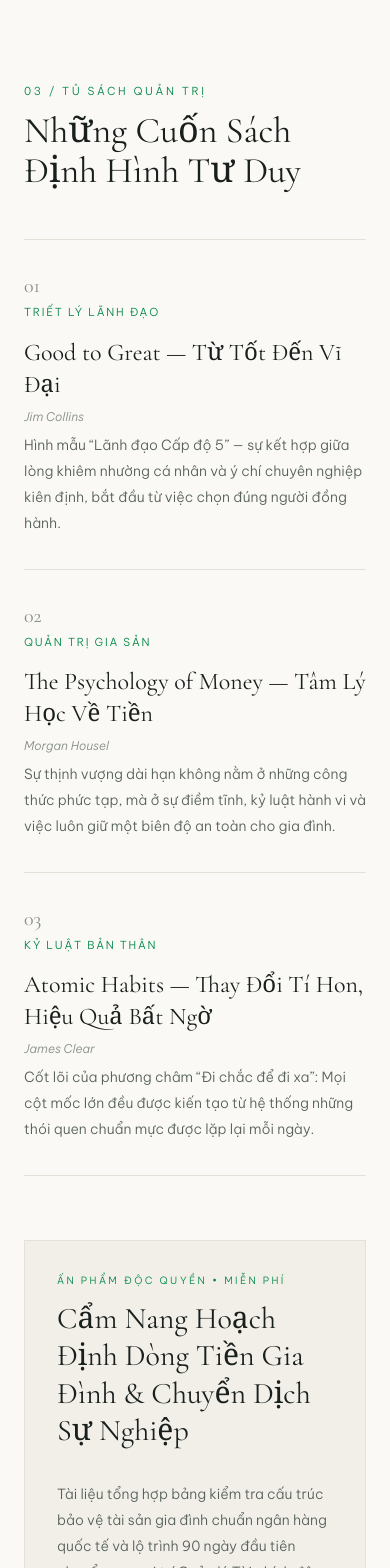
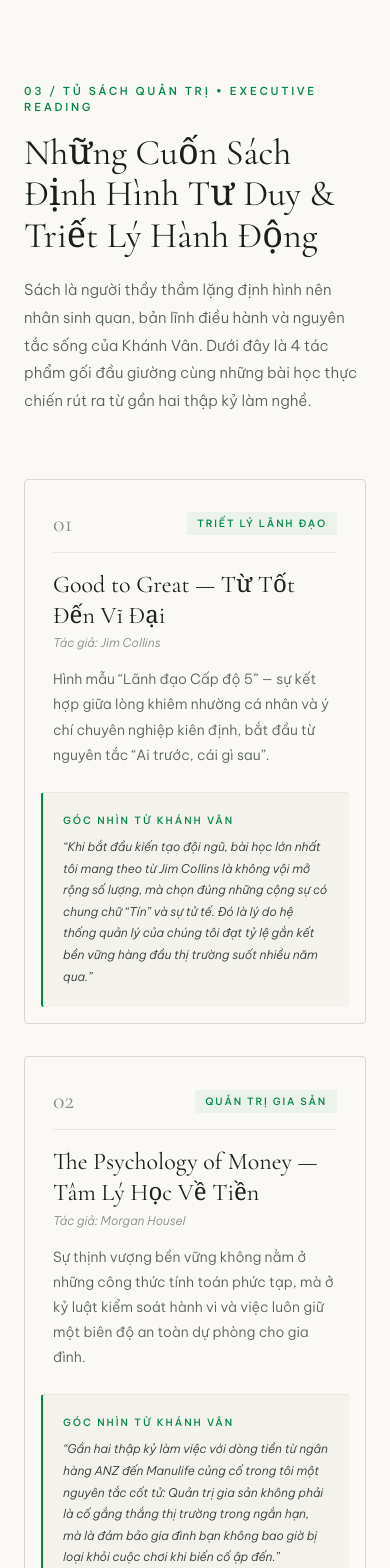
Before and after one commit to buivandoueh1994/khanhvanfinance, a React (Vite) app: page / in a window 390 px wide. Shown: the part 8380-9948 px from the top of the page. Built offline with nearby package versions, Linux system fonts and the light colour scheme.

Commit message:
feat: enhance 3 strategic collaboration pillars and add personal reflections to book club while removing lead magnet box

```diff
--- a/src/App.tsx
+++ b/src/App.tsx
@@ -343,27 +343,47 @@
   },
 ];
 
-const BOOKS = [
+interface BookItem {
+  num: string;
+  title: string;
+  author: string;
+  theme: string;
+  note: string;
+  reflection: string;
+}
+
+const BOOKS: BookItem[] = [
   {
     num: '01',
     title: 'Good to Great — Từ Tốt Đến Vĩ Đại',
     author: 'Jim Collins',
     theme: 'Triết lý Lãnh đạo',
-    note: 'Hình mẫu “Lãnh đạo Cấp độ 5” — sự kết hợp giữa lòng khiêm nhường cá nhân và ý chí chuyên nghiệp kiên định, bắt đầu từ việc chọn đúng người đồng hành.',
+    note: 'Hình mẫu “Lãnh đạo Cấp độ 5” — sự kết hợp giữa lòng khiêm nhường cá nhân và ý chí chuyên nghiệp kiên định, bắt đầu từ nguyên tắc “Ai trước, cái gì sau”.',
+    reflection: 'Khi bắt đầu kiến tạo đội ngũ, bài học lớn nhất tôi mang theo từ Jim Collins là không vội mở rộng số lượng, mà chọn đúng những cộng sự có chung chữ “Tín” và sự tử tế. Đó là lý do hệ thống quản lý của chúng tôi đạt tỷ lệ gắn kết bền vững hàng đầu thị trường suốt nhiều năm qua.',
   },
   {
     num: '02',
     title: 'The Psychology of Money — Tâm Lý Học Về Tiền',
     author: 'Morgan Housel',
     theme: 'Quản trị Gia sản',
-    note: 'Sự thịnh vượng dài hạn không nằm ở những công thức phức tạp, mà ở sự điềm tĩnh, kỷ luật hành vi và việc luôn giữ một biên độ an toàn cho gia đình.',
+    note: 'Sự thịnh vượng bền vững không nằm ở những công thức tính toán phức tạp, mà ở kỷ luật kiểm soát hành vi và việc luôn giữ một biên độ an toàn dự phòng cho gia đình.',
+    reflection: 'Gần hai thập kỷ làm việc với dòng tiền từ ngân hàng ANZ đến Manulife củng cố trong tôi một nguyên tắc cốt tử: Quản trị gia sản không phải là cố gắng thắng thị trường trong ngắn hạn, mà là đảm bảo gia đình bạn không bao giờ bị loại khỏi cuộc chơi khi biến cố ập đến.',
   },
   {
     num: '03',
     title: 'Atomic Habits — Thay Đổi Tí Hon, Hiệu Quả Bất Ngờ',
     author: 'James Clear',
-    theme: 'Kỷ luật Bản thân',
-    note: 'Cốt lõi của phương châm “Đi chắc để đi xa”: Mọi cột mốc lớn đều được kiến tạo từ hệ thống những thói quen chuẩn mực được lặp lại mỗi ngày.',
+    theme: 'Kỷ luật Thói quen',
+    note: 'Cốt lõi của phương châm “Đi chắc để đi xa”: Mọi thành quả lớn đều bắt nguồn từ một hệ thống các thói quen chuẩn mực được kiên trì lặp lại mỗi ngày.',
+    reflection: 'Ba tháng đầu tiên chuyển sang làm Sales không có nổi một hợp đồng không làm tôi nản lòng, bởi tôi tin vào sức mạnh của sự tích lũy: mỗi ngày kết nối chân thành, mỗi tuần kỷ luật rèn luyện thể lực. Thành quả Top 1 toàn quốc chỉ là kết quả tất yếu của những mắt xích nhỏ được làm chỉn chu mỗi ngày.',
+  },
+  {
+    num: '04',
+    title: 'Servant Leadership — Phụng Sự Để Dẫn Đầu',
+    author: 'Robert K. Greenleaf',
+    theme: 'Tâm thức Phụng sự',
+    note: 'Lãnh đạo đích thực không bắt đầu bằng mong muốn quyền lực, mà bắt nguồn từ khát khao tự nhiên muốn được chăm sóc, nâng đỡ và phụng sự người khác.',
+    reflection: 'Người thủ lĩnh không đứng trên đỉnh tháp để ra lệnh, mà là người sẵn sàng đồng hành ở tuyến đầu cùng cộng sự. Sự trưởng thành của 64 nhà quản lý F1 hôm nay chính là minh chứng: bạn chỉ thực sự dẫn đầu khi giúp những người tin tưởng đi cùng bạn chạm tới thành công của riêng họ.',
   },
 ];
 
@@ -437,9 +457,6 @@
   const [selectedCategory, setSelectedCategory] = useState<string>('Tất cả');
   const [activeArticle, setActiveArticle] = useState<Article | null>(null);
   const [lightbox, setLightbox] = useState<LightboxImage | null>(null);
-
-  const [leadEmail, setLeadEmail] = useState('');
-  const [leadSent, setLeadSent] = useState(false);
 
   const [formData, setFormData] = useState({
     fullName: '',
@@ -1117,96 +1134,60 @@
         </div>
       </section>
 
-      {/* 6. TỦ SÁCH QUẢN TRỊ & ẤN PHẨM CẨM NANG (BOOK CLUB & EDITORIAL LEAD MAGNET) */}
+      {/* 6. TỦ SÁCH QUẢN TRỊ & GÓC NHÌN ĐỒNG HÀNH (CURATED EXECUTIVE READING & PERSONAL REFLECTIONS) */}
       <section id="tu-sach" className="py-28 lg:py-36 border-b border-[#E4E1D8]">
         <div className="max-w-[1280px] mx-auto px-6 sm:px-10">
-          <div className="grid grid-cols-1 lg:grid-cols-12 gap-16 lg:gap-20 items-start">
-            {/* Left 7 Cols: Book Club */}
-            <div className="lg:col-span-7 space-y-12">
+          <div className="max-w-3xl mb-16 sm:mb-20 space-y-4">
+            <span className="text-[11px] uppercase tracking-[0.24em] text-[#008746] font-medium block">
+              03 / TỦ SÁCH QUẢN TRỊ &bull; EXECUTIVE READING
+            </span>
+            <h2 className="font-serif text-4xl sm:text-5xl font-normal text-[#181F1C] leading-[1.15]">
+              Những Cuốn Sách Định Hình Tư Duy &amp; Triết Lý Hành Động
+            </h2>
+            <p className="text-[15px] sm:text-base text-[#56605B] font-light leading-[1.85] pt-1">
+              Sách là người thầy thầm lặng định hình nên nhân sinh quan, bản lĩnh điều hành và nguyên tắc sống của Khánh Vân. Dưới đây là 4 tác phẩm gối đầu giường cùng những bài học thực chiến rút ra từ gần hai thập kỷ làm nghề.
+            </p>
+          </div>
+
+          <div className="grid grid-cols-1 md:grid-cols-2 gap-8 sm:gap-10">
+            {BOOKS.map((book) => (
+              <div
+                key={book.num}
+                className="bg-[#FAF9F5] p-7 sm:p-9 border border-[#DCD8CE] rounded-[4px] flex flex-col justify-between hover:border-[#0A3622]/40 transition-all duration-300 hover:shadow-[0_12px_32px_-15px_rgba(10,54,34,0.08)] group"
+              >
+                <div className="space-y-4">
+                  <div className="flex items-center justify-between pb-3 border-b border-[#EAE7DF]">
+                    <span className="font-serif text-2xl text-[#858E89] group-hover:text-[#008746] transition-colors">
+                      {book.num}
+                    </span>
+                    <span className="text-[10px] sm:text-[11px] uppercase tracking-[0.18em] text-[#008746] font-medium px-2.5 py-1 bg-[#008746]/[0.06] rounded-[2px]">
+                      {book.theme}
+                    </span>
+                  </div>
+
                   <div>
-                <span className="text-[11px] uppercase tracking-[0.24em] text-[#008746] block mb-3">
-                  03 / TỦ SÁCH QUẢN TRỊ
-                </span>
-                <h2 className="font-serif text-4xl sm:text-[44px] font-normal text-[#181F1C]">
-                  Những Cuốn Sách Định Hình Tư Duy
-                </h2>
-              </div>
-
-              <div className="divide-y divide-[#E4E1D8] border-t border-b border-[#E4E1D8]">
-                {BOOKS.map((book) => (
-                  <div key={book.num} className="py-8 grid grid-cols-1 sm:grid-cols-12 gap-4">
-                    <div className="sm:col-span-3">
-                      <span className="font-serif text-xl text-[#858E89] block">{book.num}</span>
-                      <span className="text-[11px] uppercase tracking-[0.16em] text-[#008746] mt-1 block">
-                        {book.theme}
-                      </span>
-                    </div>
-                    <div className="sm:col-span-9 space-y-2">
-                      <div className="flex flex-wrap items-baseline justify-between gap-2">
-                        <h3 className="font-serif text-2xl font-normal text-[#181F1C]">
+                    <h3 className="font-serif text-2xl sm:text-[26px] font-normal text-[#181F1C] leading-[1.3] group-hover:text-[#0A3622] transition-colors">
                       {book.title}
                     </h3>
-                        <span className="text-xs text-[#858E89] italic">{book.author}</span>
-                      </div>
-                      <p className="text-sm text-[#56605B] font-light leading-[1.85]">
+                    <p className="text-xs text-[#858E89] italic mt-1 font-light">Tác giả: {book.author}</p>
+                  </div>
+
+                  <p className="text-sm text-[#56605B] font-light leading-[1.8]">
                     {book.note}
                   </p>
                 </div>
+
+                {/* Personal Reflection Quote Box */}
+                <div className="mt-6 pt-5 border-t border-[#EAE7DF] bg-[#F2EFE9]/70 -mx-3 -mb-3 p-5 sm:p-6 rounded-[3px] border-l-2 border-l-[#008746]">
+                  <span className="text-[10px] uppercase tracking-[0.2em] text-[#008746] font-medium block mb-2">
+                    GÓC NHÌN TỪ KHÁNH VÂN
+                  </span>
+                  <p className="text-xs sm:text-[13px] text-[#2F3833] font-light italic leading-[1.8]">
+                    “{book.reflection}”
+                  </p>
+                </div>
               </div>
             ))}
-              </div>
-            </div>
-
-            {/* Right 5 Cols: Understated Architectural Lead Magnet */}
-            <div className="lg:col-span-5 lg:mt-16 bg-[#F2EFE9] p-8 sm:p-12 border border-[#E4E1D8] space-y-8">
-              <div className="space-y-3">
-                <span className="text-[10px] uppercase tracking-[0.24em] text-[#008746] block">
-                  ẤN PHẨM ĐỘC QUYỀN &bull; MIỄN PHÍ
-                </span>
-                <h3 className="font-serif text-3xl font-normal text-[#181F1C] leading-[1.25]">
-                  Cẩm Nang Hoạch Định Dòng Tiền Gia Đình &amp; Chuyển Dịch Sự Nghiệp
-                </h3>
-              </div>
-
-              <p className="text-sm text-[#56605B] font-light leading-[1.85]">
-                Tài liệu tổng hợp bảng kiểm tra cấu trúc bảo vệ tài sản gia đình chuẩn ngân hàng quốc tế và lộ trình 90 ngày đầu tiên chuyển sang vị trí Quản lý Tài chính độc lập.
-              </p>
-
-              <div className="space-y-3 border-t border-[#DCD8CE] pt-6 text-xs text-[#3B443F] font-light">
-                <p>I. Năm tầng tháp bảo toàn dòng tiền và quỹ học vấn cho con cái.</p>
-                <p>II. Lộ trình chuyển dịch sự nghiệp dành cho cựu Banker &amp; Quản lý.</p>
-              </div>
-
-              {leadSent ? (
-                <div className="pt-4 border-t border-[#008746]/40 text-sm text-[#0A3622]">
-                  Cảm ơn bạn. Ấn phẩm PDF đã được ghi nhận gửi tới địa chỉ{' '}
-                  <span className="underline">{leadEmail}</span>.
-                </div>
-              ) : (
-                <form
-                  onSubmit={(e) => {
-                    e.preventDefault();
-                    if (leadEmail.trim()) setLeadSent(true);
-                  }}
-                  className="space-y-6 pt-2"
-                >
-                  <input
-                    type="email"
-                    required
-                    placeholder="Địa chỉ Email nhận tài liệu..."
-                    value={leadEmail}
-                    onChange={(e) => setLeadEmail(e.target.value)}
-                    className="editorial-input"
-                  />
-                  <button
-                    type="submit"
-                    className="w-full py-4 bg-[#0A3622] hover:bg-[#008746] text-white text-[11px] uppercase tracking-[0.22em] transition-colors"
-                  >
-                    Nhận ấn phẩm qua Email
-                  </button>
-                </form>
-              )}
-            </div>
           </div>
         </div>
       </section>
@@ -1361,29 +1342,60 @@
       {/* 8. ĐỒNG HÀNH & PHÁT TRIỂN ĐỘI NGŨ (WORK WITH ME + MENTORSHIP GALLERY + CONCIERGE FORM) */}
       <section id="dong-hanh" className="py-28 lg:py-36">
         <div className="max-w-[1280px] mx-auto px-6 sm:px-10">
-          <div className="max-w-4xl mb-20 space-y-4">
-            <span className="text-[11px] uppercase tracking-[0.24em] text-[#008746] block">
-              05 / HỢP TÁC &amp; ĐỒNG HÀNH
+          <div className="max-w-4xl mb-16 sm:mb-20 space-y-4">
+            <span className="text-[11px] uppercase tracking-[0.24em] text-[#008746] font-medium block">
+              05 / HỢP TÁC &amp; ĐỒNG HÀNH &bull; WORK WITH ME
             </span>
             <h2 className="font-serif text-4xl sm:text-[46px] font-normal text-[#181F1C] leading-[1.15]">
-              Ba Phương Thức Kết Nối Cùng Khánh Vân
+              Ba Trục Hợp Tác Chiến Lược Cùng Khánh Vân
             </h2>
-          </div>
-
-          {/* 3 Architectural Hairline Columns */}
-          <div className="grid grid-cols-1 lg:grid-cols-3 border-t border-b border-[#DCD8CE] divide-y lg:divide-y-0 lg:divide-x divide-[#DCD8CE] mb-28">
-            <div className="py-10 lg:pr-10 flex flex-col justify-between space-y-8">
-              <div className="space-y-4">
-                <span className="text-[11px] uppercase tracking-[0.2em] text-[#008746] block">
-                  I &bull; PRIVATE WEALTH ADVISORY
-                </span>
-                <h3 className="font-serif text-2xl sm:text-3xl font-normal text-[#181F1C]">
-                  Hoạch Định Tài Chính &amp; Bảo Vệ Gia Sản
+            <p className="text-[15px] sm:text-base text-[#56605B] font-light leading-[1.85] pt-1">
+              Dù bạn là chủ gia đình mong muốn thiết lập cơ chế chuyển giao tài sản an tâm, một chuyên viên quản lý tài chính khát khao bứt phá sự nghiệp, hay một tổ chức tìm kiếm diễn giả truyền cảm hứng — Khánh Vân luôn sẵn sàng đồng hành với sự chuẩn mực và tận tâm cao nhất.
+            </p>
+          </div>
+
+          {/* 3 Architectural Enhanced Cards */}
+          <div className="grid grid-cols-1 lg:grid-cols-3 gap-8 sm:gap-10 mb-28">
+            {/* Pillar I: Private Wealth Advisory */}
+            <div className="bg-[#FAF9F5] p-8 sm:p-9 border border-[#DCD8CE] rounded-[4px] flex flex-col justify-between hover:border-[#0A3622]/40 transition-all duration-300 hover:shadow-[0_12px_32px_-15px_rgba(10,54,34,0.1)] group">
+              <div className="space-y-6">
+                <div className="flex items-center justify-between pb-3 border-b border-[#EAE7DF]">
+                  <span className="text-[10px] sm:text-[11px] uppercase tracking-[0.22em] text-[#008746] font-medium">
+                    TRỤC I &bull; PRIVATE WEALTH
+                  </span>
+                  <span className="font-serif text-lg text-[#858E89]">01</span>
+                </div>
+
+                <div>
+                  <h3 className="font-serif text-2xl sm:text-[26px] font-normal text-[#181F1C] leading-[1.3] group-hover:text-[#0A3622] transition-colors">
+                    Hoạch Định Dòng Tiền &amp; Chuyển Giao Gia Sản
                   </h3>
+                  <span className="inline-block text-[11px] uppercase tracking-[0.16em] text-[#858E89] mt-2 font-medium">
+                    Phù hợp: Chủ doanh nghiệp &bull; Gia đình tài sản lớn &bull; C-Level
+                  </span>
+                </div>
+
                 <p className="text-sm text-[#56605B] font-light leading-[1.85]">
-                  Thiết kế cấu trúc bảo vệ dòng tiền trụ cột, quỹ học vấn cho con cái và kế hoạch hưu trí an nhàn theo chuẩn mực kiểm soát rủi ro của ngân hàng quốc tế.
-                </p>
-              </div>
+                  Thiết kế cơ chế tích lũy tài sản dài hạn đến 99 tuổi, bảo đảm đường đi pháp lý rõ ràng để gia sản được tiếp nối êm thấm giữa các thế hệ mà không đánh đổi bằng tranh chấp tình thân.
+                </p>
+
+                <div className="space-y-2.5 pt-4 border-t border-[#EAE7DF] text-xs text-[#2F3833] font-light">
+                  <div className="flex items-start gap-2">
+                    <span className="text-[#008746] font-bold">&bull;</span>
+                    <span>Lập trình sẵn quyền thừa kế hợp pháp qua hợp đồng tích lũy dài hạn.</span>
+                  </div>
+                  <div className="flex items-start gap-2">
+                    <span className="text-[#008746] font-bold">&bull;</span>
+                    <span>Tối ưu hóa cấu trúc phí và bảo toàn dòng tiền sinh lời lãi kép liên tục.</span>
+                  </div>
+                  <div className="flex items-start gap-2">
+                    <span className="text-[#008746] font-bold">&bull;</span>
+                    <span>Quỹ bảo vệ trụ cột và lộ trình học vấn quốc tế vững chắc cho con cái.</span>
+                  </div>
+                </div>
+              </div>
+
+              <div className="pt-8">
                 <a
                   href="#lien-he"
                   onClick={() =>
@@ -1392,25 +1404,54 @@
                       topic: 'Cố vấn Hoạch định Tài chính & Gia sản Gia đình',
                     })
                   }
-                className="inline-flex items-center gap-2 text-[11px] uppercase tracking-[0.2em] text-[#0A3622] hover:text-[#008746]"
+                  className="w-full inline-flex items-center justify-center gap-2 py-3.5 bg-[#0A3622] hover:bg-[#008746] text-[#FAF9F5] text-[11px] uppercase tracking-[0.2em] font-medium transition-colors rounded-[2px]"
                 >
                   <span>Đặt lịch cố vấn riêng</span>
                   <ArrowRight className="w-3.5 h-3.5" />
                 </a>
               </div>
-
-            <div className="py-10 lg:px-10 flex flex-col justify-between space-y-8">
-              <div className="space-y-4">
-                <span className="text-[11px] uppercase tracking-[0.2em] text-[#008746] block">
-                  II &bull; EXECUTIVE MENTORSHIP (F1)
-                </span>
-                <h3 className="font-serif text-2xl sm:text-3xl font-normal text-[#181F1C]">
-                  Ươm Mầm Nhà Quản Lý Kế Cận
+            </div>
+
+            {/* Pillar II: Executive Mentorship F1 */}
+            <div className="bg-[#FAF9F5] p-8 sm:p-9 border border-[#0A3622]/30 rounded-[4px] flex flex-col justify-between shadow-[0_12px_32px_-15px_rgba(10,54,34,0.12)] relative group">
+              <div className="space-y-6">
+                <div className="flex items-center justify-between pb-3 border-b border-[#EAE7DF]">
+                  <span className="text-[10px] sm:text-[11px] uppercase tracking-[0.22em] text-[#008746] font-medium">
+                    TRỤC II &bull; EXECUTIVE MENTORSHIP
+                  </span>
+                  <span className="font-serif text-lg text-[#008746] font-medium">02</span>
+                </div>
+
+                <div>
+                  <h3 className="font-serif text-2xl sm:text-[26px] font-normal text-[#181F1C] leading-[1.3] group-hover:text-[#0A3622] transition-colors">
+                    Đồng Hành Phát Triển Quản Lý Kế Cận (F1)
                   </h3>
+                  <span className="inline-block text-[11px] uppercase tracking-[0.16em] text-[#008746] mt-2 font-medium">
+                    Phù hợp: Cựu Banker &bull; Quản lý tài chính &bull; Quản lý kinh doanh
+                  </span>
+                </div>
+
                 <p className="text-sm text-[#56605B] font-light leading-[1.85]">
-                  Dành riêng cho Cựu Banker, Quản lý kinh doanh và Chủ doanh nghiệp. Trực tiếp kèm cặp 1-1 và chuyển giao quy trình xây dựng đội ngũ chuyên nghiệp.
-                </p>
-              </div>
+                  Chương trình kèm cặp 1-1 trực tiếp cùng Khánh Vân. Chuyển giao toàn bộ quy trình vận hành và nghệ thuật xây dựng hệ sinh thái kinh doanh độc lập đạt chuẩn Top 1 Châu Á.
+                </p>
+
+                <div className="space-y-2.5 pt-4 border-t border-[#EAE7DF] text-xs text-[#2F3833] font-light">
+                  <div className="flex items-start gap-2">
+                    <span className="text-[#008746] font-bold">&bull;</span>
+                    <span>Lộ trình chuyển dịch an toàn 90 ngày từ bàn giấy ngân hàng sang thị trường.</span>
+                  </div>
+                  <div className="flex items-start gap-2">
+                    <span className="text-[#008746] font-bold">&bull;</span>
+                    <span>Phương pháp tuyển dụng, đào tạo và giữ chân đội ngũ gắn kết bền vững.</span>
+                  </div>
+                  <div className="flex items-start gap-2">
+                    <span className="text-[#008746] font-bold">&bull;</span>
+                    <span>Xây dựng thương hiệu cá nhân uy tín cao cấp dựa trên chữ “Tín”.</span>
+                  </div>
+                </div>
+              </div>
+
+              <div className="pt-8">
                 <a
                   href="#lien-he"
                   onClick={() =>
@@ -1419,25 +1460,54 @@
                       topic: 'Đồng hành Phát triển Quản lý Kế cận (Mentorship F1)',
                     })
                   }
-                className="inline-flex items-center gap-2 text-[11px] uppercase tracking-[0.2em] text-[#0A3622] hover:text-[#008746]"
-              >
-                <span>Tìm hiểu lộ trình Quản lý F1</span>
+                  className="w-full inline-flex items-center justify-center gap-2 py-3.5 bg-[#008746] hover:bg-[#0A3622] text-[#FAF9F5] text-[11px] uppercase tracking-[0.2em] font-medium transition-colors rounded-[2px]"
+                >
+                  <span>Ứng tuyển Mentorship F1</span>
                   <ArrowRight className="w-3.5 h-3.5" />
                 </a>
               </div>
-
-            <div className="py-10 lg:pl-10 flex flex-col justify-between space-y-8">
-              <div className="space-y-4">
-                <span className="text-[11px] uppercase tracking-[0.2em] text-[#008746] block">
-                  III &bull; CORPORATE SHARING
-                </span>
-                <h3 className="font-serif text-2xl sm:text-3xl font-normal text-[#181F1C]">
-                  Đào Tạo Đội Ngũ &amp; Diễn Giả Sự Kiện
+            </div>
+
+            {/* Pillar III: Corporate Sharing & Keynote */}
+            <div className="bg-[#FAF9F5] p-8 sm:p-9 border border-[#DCD8CE] rounded-[4px] flex flex-col justify-between hover:border-[#0A3622]/40 transition-all duration-300 hover:shadow-[0_12px_32px_-15px_rgba(10,54,34,0.1)] group">
+              <div className="space-y-6">
+                <div className="flex items-center justify-between pb-3 border-b border-[#EAE7DF]">
+                  <span className="text-[10px] sm:text-[11px] uppercase tracking-[0.22em] text-[#008746] font-medium">
+                    TRỤC III &bull; CORPORATE SHARING
+                  </span>
+                  <span className="font-serif text-lg text-[#858E89]">03</span>
+                </div>
+
+                <div>
+                  <h3 className="font-serif text-2xl sm:text-[26px] font-normal text-[#181F1C] leading-[1.3] group-hover:text-[#0A3622] transition-colors">
+                    Diễn Giả Sự Kiện &amp; Đào Tạo Doanh Nghiệp
                   </h3>
+                  <span className="inline-block text-[11px] uppercase tracking-[0.16em] text-[#858E89] mt-2 font-medium">
+                    Phù hợp: Doanh nghiệp &bull; Ngân hàng &bull; Diễn đàn phụ nữ lãnh đạo
+                  </span>
+                </div>
+
                 <p className="text-sm text-[#56605B] font-light leading-[1.85]">
-                  Giao lưu, chia sẻ thực tế tại các sự kiện và chương trình đào tạo doanh nghiệp về văn hóa dịch vụ bằng chữ “Tín” và nghệ thuật lãnh đạo thấu cảm.
-                </p>
-              </div>
+                  Chia sẻ thực chiến tại các hội nghị, hội thảo lãnh đạo và chương trình đào tạo nội bộ về nghệ thuật bán hàng bằng sự tử tế, văn hóa dịch vụ chuẩn mực và lãnh đạo thấu cảm.
+                </p>
+
+                <div className="space-y-2.5 pt-4 border-t border-[#EAE7DF] text-xs text-[#2F3833] font-light">
+                  <div className="flex items-start gap-2">
+                    <span className="text-[#008746] font-bold">&bull;</span>
+                    <span>Keynote Speaker tại các ngày hội tài chính, ngân hàng và tuyển dụng.</span>
+                  </div>
+                  <div className="flex items-start gap-2">
+                    <span className="text-[#008746] font-bold">&bull;</span>
+                    <span>Workshop truyền lửa: Bứt phá giới hạn và xây dựng kỷ luật bền bỉ.</span>
+                  </div>
+                  <div className="flex items-start gap-2">
+                    <span className="text-[#008746] font-bold">&bull;</span>
+                    <span>Chia sẻ góc nhìn cân bằng: Phụ nữ trong gia đình và đỉnh cao sự nghiệp.</span>
+                  </div>
+                </div>
+              </div>
+
+              <div className="pt-8">
                 <a
                   href="#lien-he"
                   onClick={() =>
@@ -1446,11 +1516,12 @@
                       topic: 'Mời Đào tạo / Chia sẻ Sự kiện Doanh nghiệp',
                     })
                   }
-                className="inline-flex items-center gap-2 text-[11px] uppercase tracking-[0.2em] text-[#0A3622] hover:text-[#008746]"
+                  className="w-full inline-flex items-center justify-center gap-2 py-3.5 bg-[#181F1C] hover:bg-[#0A3622] text-[#FAF9F5] text-[11px] uppercase tracking-[0.2em] font-medium transition-colors rounded-[2px]"
                 >
                   <span>Liên hệ lịch đào tạo</span>
                   <ArrowRight className="w-3.5 h-3.5" />
                 </a>
+              </div>
             </div>
           </div>
 
```
Lines whose indentation alone changed are shown as unchanged.
